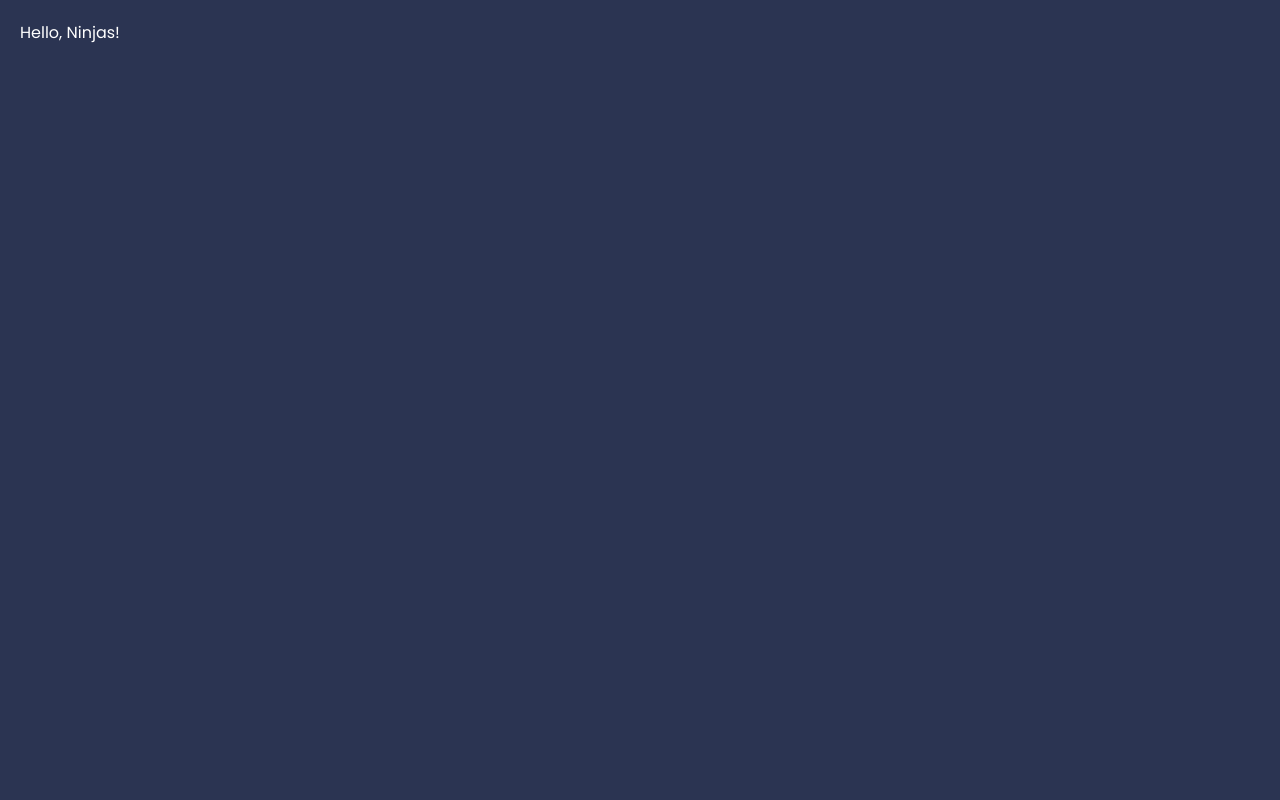
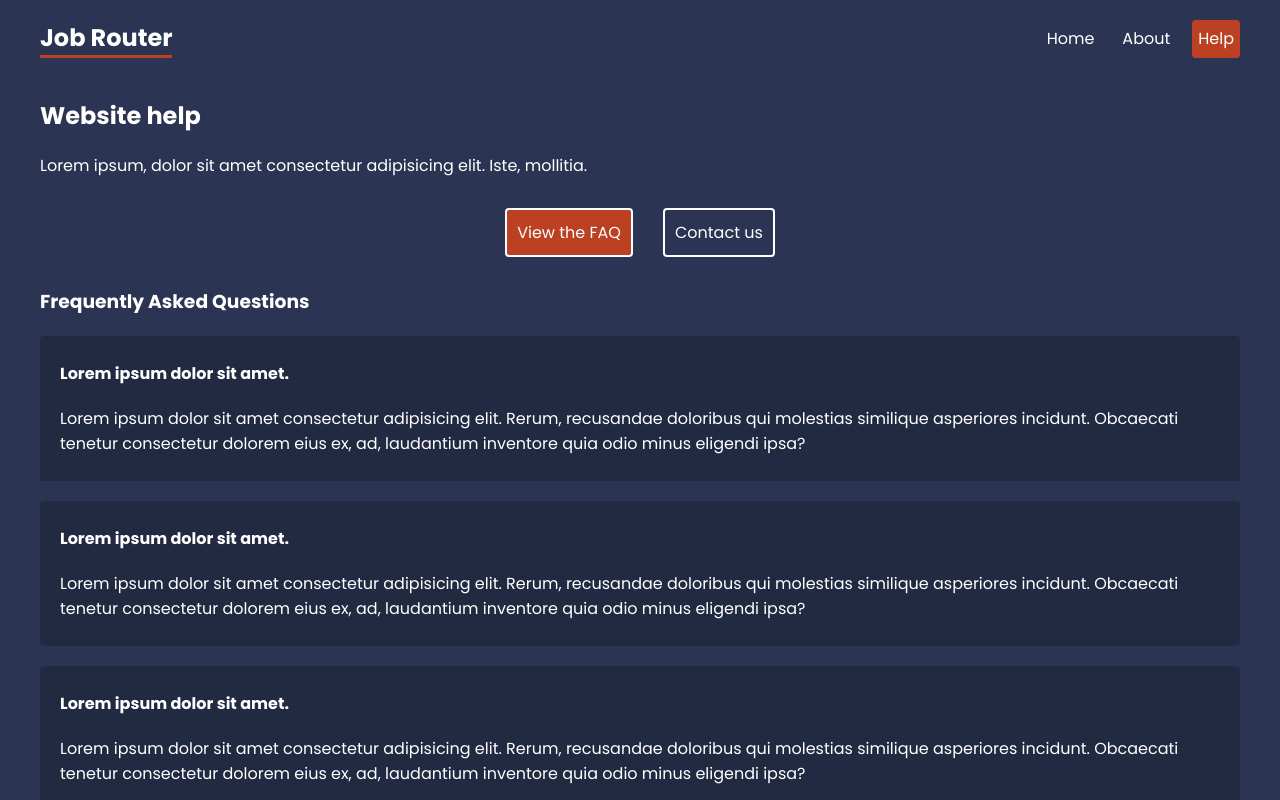
Before and after one commit to poju3185/react-job-router, a React (Create React App) app: page /help/faq in a window 1280 px wide. Shown: the top 800 px of the page. Built offline with nearby package versions, Linux system fonts and the light colour scheme.

Commit message:
Add pages, layouts, and routers

```diff
--- a/package.json
+++ b/package.json
@@ -8,6 +8,7 @@
     "@testing-library/user-event": "^13.5.0",
     "react": "^18.2.0",
     "react-dom": "^18.2.0",
+    "react-router-dom": "^6.15.0",
     "react-scripts": "5.0.1",
     "web-vitals": "^2.1.4"
   },
--- a/src/App.js
+++ b/src/App.js
@@ -1,9 +1,35 @@
+import {
+  createBrowserRouter,
+  Route,
+  createRoutesFromElements,
+  RouterProvider,
+} from "react-router-dom";
+
+// pages
+import Home from "./pages/Home";
+import About from "./pages/About";
+import Faq from "./pages/help/Faq";
+import Contact from "./pages/help/Contact";
+
+// layouyts
+import RootLayout from "./layouts/RootLayout";
+import HelpLayout from "./layouts/HelpLayout";
+
+const router = createBrowserRouter(
+  createRoutesFromElements(
+    <Route path="/" element={<RootLayout />}>
+      <Route index element={<Home />} />
+      <Route path="about" element={<About />} />
+      <Route path="help" element={<HelpLayout />}>
+        <Route path="faq" element={<Faq />} />
+        <Route path="contact" element={<Contact />} />
+      </Route>
+    </Route>
+  )
+);
+
 function App() {
-  return (
-    <div className="App">
-      Hello, Ninjas!
-    </div>
-  );
+  return <RouterProvider router={router} />;
 }
 
-export default App
+export default App;
--- a/src/index.css
+++ b/src/index.css
@@ -27,16 +27,78 @@
 }
 
 /* navbar */
-
+header nav {
+  display: flex;
+  gap: 16px;
+  justify-content: end;
+  max-width: 1200px;
+  margin: 0 auto;
+}
+header nav h1 {
+  margin-right: auto;
+  border-bottom: 3px solid var(--primary);
+}
+header nav a{
+  text-decoration: none;
+  padding: 6px;
+  border-radius: 4px;
+}
+header nav a.active {
+  background: var(--primary);
+}
 
 /* page content */
-
+main {
+  max-width: 1200px;
+  margin: 40px auto;
+}
 
 /* help layout */
-
+.help-layout nav {
+  display: flex;
+  justify-content: center;
+  gap: 30px;
+  margin: 30px 0;
+}
+.help-layout nav a{
+  padding: 10px;
+  border: 2px solid white;
+  border-radius: 4px;
+  text-decoration: none;
+}
+.help-layout nav a:hover{
+  border-color: var(--primary);
+}
+.help-layout nav a.active {
+  background: var(--primary);
+}
 
 /* faq */
+.faq .question {
+  background: rgba(0,0,0,0.2);
+  padding: 5px 20px;
+  border-radius: 4px;
+  margin: 20px 0;
+}
 
+/* contact form */
+form {
+  margin-top: 30px;
+}
+form input, form label span, form textarea {
+  display: block;
+}
+form input, form textarea {
+  margin-bottom: 30px;
+  padding: 8px;
+  border-radius: 4px;
+  border: 0;
+  width: 300px;
+  color: var(--secondary);
+}
+form label span {
+  margin-bottom: 10px;
+}
 
 /* careers list */
 
--- /dev/null
+++ b/src/layouts/HelpLayout.js
@@ -0,0 +1,19 @@
+import { Outlet, NavLink } from "react-router-dom";
+
+export default function HelpLayout() {
+  return (
+    <div className="help-layout">
+      <h2>Website help</h2>
+      <p>
+        Lorem ipsum, dolor sit amet consectetur adipisicing elit. Iste,
+        mollitia.
+      </p>
+
+      <nav>
+        <NavLink to="faq">View the FAQ</NavLink>
+        <NavLink to="contact">Contact us</NavLink>
+      </nav>
+      <Outlet />
+    </div>
+  );
+}
--- /dev/null
+++ b/src/layouts/RootLayout.js
@@ -0,0 +1,20 @@
+import { NavLink, Outlet } from "react-router-dom";
+
+export default function RootLayout() {
+  return (
+    <div className="root-layout">
+      <header>
+        <nav>
+          <h1>Job Router</h1>
+          <NavLink to="/">Home</NavLink>
+          <NavLink to="about">About</NavLink>
+          <NavLink to="help">Help</NavLink>
+        </nav>
+      </header>
+
+      <main>
+        <Outlet />
+      </main>
+    </div>
+  );
+}
--- /dev/null
+++ b/src/pages/About.js
@@ -0,0 +1,5 @@
+const About = () => {
+  return ( <h2>About</h2> );
+}
+
+export default About;
--- /dev/null
+++ b/src/pages/Home.js
@@ -0,0 +1,5 @@
+const Home = () => {
+  return ( <h2>Home</h2> );
+}
+
+export default Home;
--- /dev/null
+++ b/src/pages/help/Contact.js
@@ -0,0 +1,18 @@
+export default function Contact() {
+  return (
+    <div className="contact">
+      <h3>Contact Us</h3>
+      <form>
+        <label>
+          <span>Your email:</span>
+          <input type="email" name="email" required />
+        </label>
+        <label>
+          <span>Your message:</span>
+          <textarea name="message" required></textarea>
+        </label>
+        <button>Submit</button>
+      </form>
+    </div>
+  )
+}
--- /dev/null
+++ b/src/pages/help/Faq.js
@@ -0,0 +1,33 @@
+export default function Faq() {
+  return (
+    <div className="faq">
+      <h3>Frequently Asked Questions</h3>
+
+      <div className="question">
+        <p><strong>Lorem ipsum dolor sit amet.</strong></p>
+        <p>Lorem ipsum dolor sit amet consectetur adipisicing elit. Rerum, recusandae doloribus qui molestias similique asperiores incidunt. Obcaecati tenetur consectetur dolorem eius ex, ad, laudantium inventore quia odio minus eligendi ipsa?</p>
+      </div>
+
+      <div className="question">
+        <p><strong>Lorem ipsum dolor sit amet.</strong></p>
+        <p>Lorem ipsum dolor sit amet consectetur adipisicing elit. Rerum, recusandae doloribus qui molestias similique asperiores incidunt. Obcaecati tenetur consectetur dolorem eius ex, ad, laudantium inventore quia odio minus eligendi ipsa?</p>
+      </div>
+
+      <div className="question">
+        <p><strong>Lorem ipsum dolor sit amet.</strong></p>
+        <p>Lorem ipsum dolor sit amet consectetur adipisicing elit. Rerum, recusandae doloribus qui molestias similique asperiores incidunt. Obcaecati tenetur consectetur dolorem eius ex, ad, laudantium inventore quia odio minus eligendi ipsa?</p>
+      </div>
+
+      <div className="question">
+        <p><strong>Lorem ipsum dolor sit amet.</strong></p>
+        <p>Lorem ipsum dolor sit amet consectetur adipisicing elit. Rerum, recusandae doloribus qui molestias similique asperiores incidunt. Obcaecati tenetur consectetur dolorem eius ex, ad, laudantium inventore quia odio minus eligendi ipsa?</p>
+      </div>
+
+      <div className="question">
+        <p><strong>Lorem ipsum dolor sit amet.</strong></p>
+        <p>Lorem ipsum dolor sit amet consectetur adipisicing elit. Rerum, recusandae doloribus qui molestias similique asperiores incidunt. Obcaecati tenetur consectetur dolorem eius ex, ad, laudantium inventore quia odio minus eligendi ipsa?</p>
+      </div>
+
+    </div>
+  )
+}
```
Also changed, not shown: 1 other file (tests, documents, lock files or other folders).
